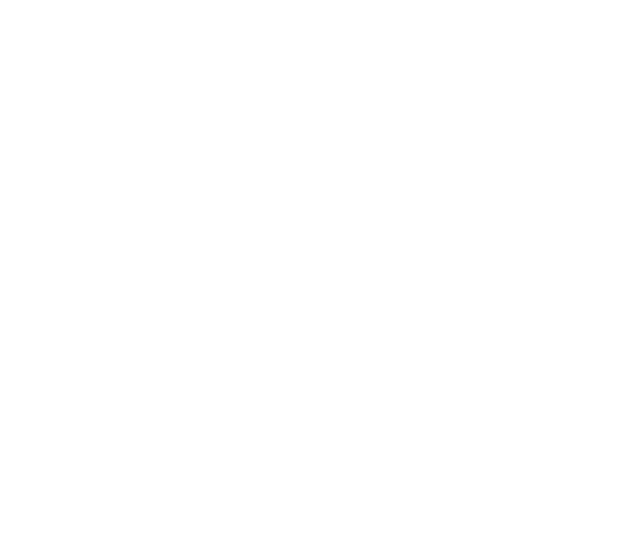
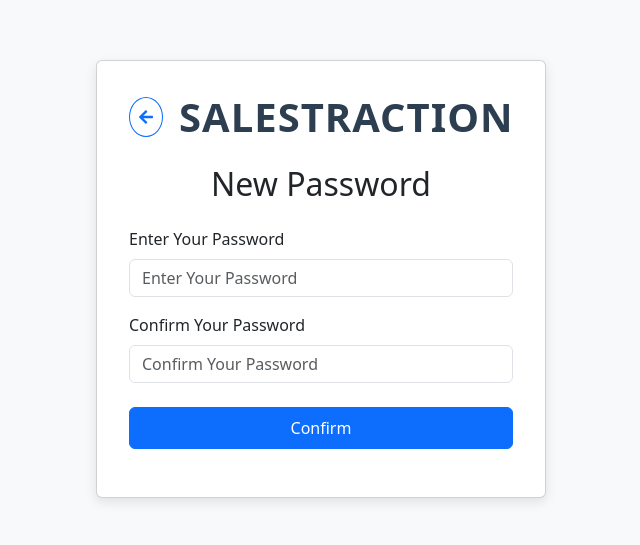
Before and after one commit to Landormi/SalesTraction, a React (Vite) app in the folder Front/salestraction-project/: page /create-new-password in a window 1280 px wide. Before the commit this address had no page. Shown: the part 153-698 px from the top of the page, without its empty margins (319-959 px from the left). Built offline with nearby package versions, Linux system fonts and the light colour scheme.

Commit message:
CREATE PASS

```diff
--- a/Front/salestraction-project/src/App.jsx
+++ b/Front/salestraction-project/src/App.jsx
@@ -7,6 +7,7 @@
 import TalentSignUp from './screens/TalentSignUp';
 import ForgetPassword from './screens/ForgetPassword';
 import VerifyOTP from './screens/VerifyOTP';
+import CreateNewPassword from './screens/CreateNewPassword';
 
 
 import './App.css';
@@ -23,6 +24,7 @@
           <Route path="/talent-signup" element={<TalentSignUp/>} />
           <Route path="/forget-password" element={<ForgetPassword />} />
           <Route path="/verify-otp" element={<VerifyOTP />} />
+          <Route path="/create-new-password" element={<CreateNewPassword />} />
         </Routes>
       </RouteHistoryProvider>
     </Router>
--- /dev/null
+++ b/Front/salestraction-project/src/screens/CreateNewPassword.jsx
@@ -0,0 +1,82 @@
+import 'bootstrap/dist/css/bootstrap.min.css';
+import { useNavigate } from 'react-router-dom';
+import { FaArrowLeft } from 'react-icons/fa';
+import { useState } from 'react';
+
+function CreateNewPassword() {
+  const navigate = useNavigate();
+  const [password, setPassword] = useState('');
+  const [confirmPassword, setConfirmPassword] = useState('');
+
+  const handleSubmit = (e) => {
+    e.preventDefault();
+    // Ajoutez ici la logique de validation et de soumission
+    if (password === confirmPassword) {
+      // Redirection après confirmation réussie
+      navigate('/login');
+    }
+  };
+
+  return (
+    <div className="centered-page">
+      <div className="card narrow">
+        {/* Header with back button */}
+        <div className="d-flex align-items-center mb-4">
+          <button
+            onClick={() => navigate(-1)}
+            className="btn btn-outline-primary me-3 p-2 d-flex align-items-center justify-content-center back-button"
+            style={{
+              width: '40px',
+              height: '40px',
+              borderRadius: '50%',
+              transition: 'all 0.3s ease'
+            }}
+          >
+            <FaArrowLeft className="m-0" />
+          </button>
+          <h1 className="mb-0 flex-grow-1 text-center">SALESTRACTION</h1>
+        </div>
+
+        {/* Password Reset Content */}
+        <div className="text-center">
+          <h2 className="mb-4">New Password</h2>
+
+          <form onSubmit={handleSubmit}>
+            {/* New Password Field */}
+            <div className="mb-3 text-start">
+              <label className="form-label">Enter Your Password</label>
+              <input
+                type="password"
+                className="form-control"
+                placeholder="Enter Your Password"
+                value={password}
+                onChange={(e) => setPassword(e.target.value)}
+                required
+              />
+            </div>
+
+            {/* Confirm Password Field */}
+            <div className="mb-4 text-start">
+              <label className="form-label">Confirm Your Password</label>
+              <input
+                type="password"
+                className="form-control"
+                placeholder="Confirm Your Password"
+                value={confirmPassword}
+                onChange={(e) => setConfirmPassword(e.target.value)}
+                required
+              />
+            </div>
+
+            {/* Confirm Button */}
+            <button type="submit" className="btn btn-primary w-100 py-2 mb-3">
+              Confirm
+            </button>
+          </form>
+        </div>
+      </div>
+    </div>
+  );
+}
+
+export default CreateNewPassword;
```
